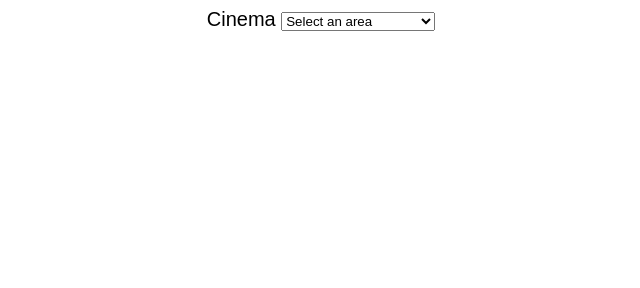
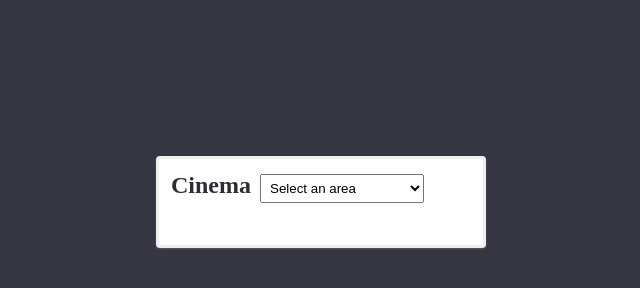
Before and after one commit to mayneva/Finnkino, a plain HTML site: page index.html in a window 1280 px wide. Shown: the whole page, without its empty margins (319-959 px from the left). Drawn offline with Linux system fonts and the light colour scheme.

Commit message:
change table fonst, colors

```diff
--- a/finnkinoscript.js
+++ b/finnkinoscript.js
@@ -13,7 +13,7 @@ function loadXMLDoc(ddlSelection) {
 function myFunction(xml, ddlSelection) {
   var i;
   var xmlDoc = xml.responseXML;
-  var table = "<tr><th>Poster</th><th>Film name</th><th>Start time</th><th>Lenght</th><th>Genres</th></tr>";
+  var table = "<tr><th>POSTER</th><th>FILM NAME</th><th>START TIME</th><th>LENGHT</th><th>GENRES</th></tr>";
   var x = xmlDoc.getElementsByTagName("Show");
 
   for (i = 0; i < x.length; i++) {
--- a/finnkinostyles.css
+++ b/finnkinostyles.css
@@ -1,3 +1,10 @@
+html,
+body {
+  background-color: #363642;
+  color: #2D2D36;
+  padding: 4rem;
+}
+
 table,
 th,
 td {
@@ -11,15 +18,33 @@ tr:nth-child(even) {
   background-color: #f2f2f2;
 }
 
+tr:nth-child(odd) {
+  background-color: #f2f2f2;
+  opacity: 0.9;
+}
+
 th {
-  text-align: left;
+  background-color: #373a38;
+  color: white;
 }
 
 table {
   width: 100%;
+  text-align: center;
 }
 
 .ddl {
-  text-align: center;
-  font: 20px Arial, sans-serif;
+  background-color: #fff;
+  border-radius: 4px;
+  box-shadow: 0 1px 2px 0 rgba(153, 153, 153, 0.35);
+  padding: 0.5em;
+  border: solid #eee;
+  max-width: 300px;
+  margin: auto;
 }
+
+#subject {
+  margin: 3px;
+  font-family: Arial, Helvetica, sans-serif;
+  padding: 5px;
+}
--- a/index.html
+++ b/index.html
@@ -15,6 +15,7 @@
 
   <script src="Finnkinoscript.js"></script>
 
+  <h2>
     <div class="ddl">
       <form name="form" id="form" action="/action_page.php">
         Cinema <select name="subject" id="subject" onmousedown="this.value='';" onchange="loadXMLDoc(this.value);">
@@ -23,6 +24,7 @@
         <br><br>
       </form>
     </div>
+  </h2>
 
   <table id="films"></table>
 
```
Lines whose indentation alone changed are shown as unchanged.
